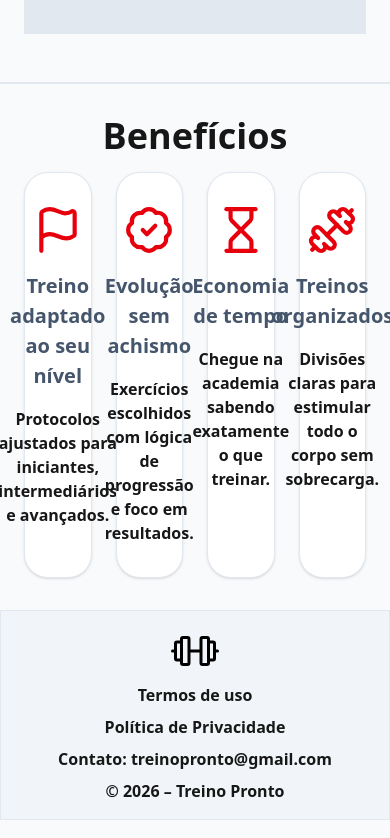
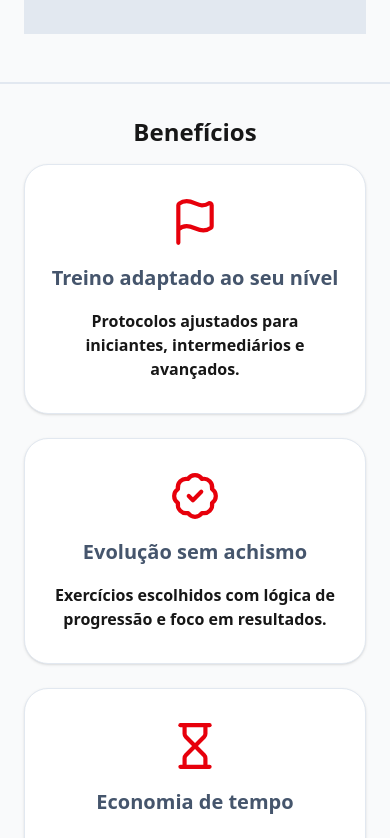
Before and after one commit to RobertoBMJunior/gym-site, a Next.js app: page / in a window 390 px wide. Shown: the part 1506-2344 px from the top of the page. Built offline with nearby package versions, Linux system fonts and the light colour scheme.

Commit message:
feat: Responsividade do Benefits

```diff
--- a/src/components/sections/Benefits.tsx
+++ b/src/components/sections/Benefits.tsx
@@ -7,8 +7,8 @@ export function Benefits() {
   return (
     <section id="beneficios" className="border-t border-slate-200 py-8">
       <div className="max-w-7xl mx-auto px-6">
-        <h2 className="text-4xl font-bold text-center mb-4">Benefícios</h2>
-        <div className="grid grid-cols-4 gap-6">
+        <h2 className="text-2xl md:text-4xl font-bold text-center mb-4">Benefícios</h2>
+        <div className="grid grid-cols-1 sm:grid-cols-2 lg:grid-cols-4 gap-6">
           <CardBenefits
             icon={Flag}
             titleCard="Treino adaptado ao seu nível"
```
